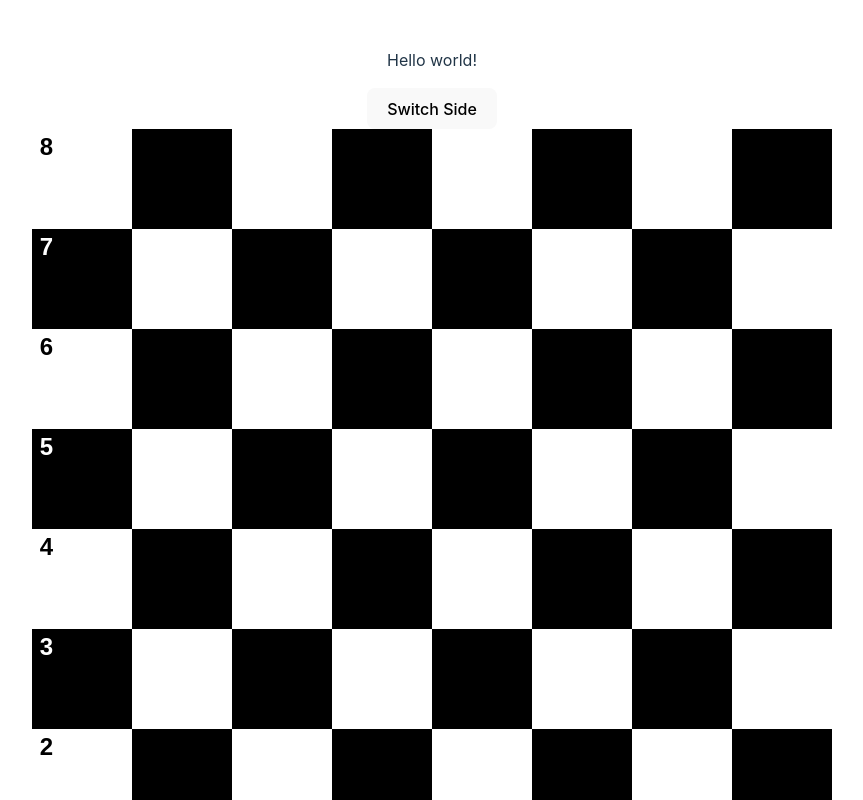
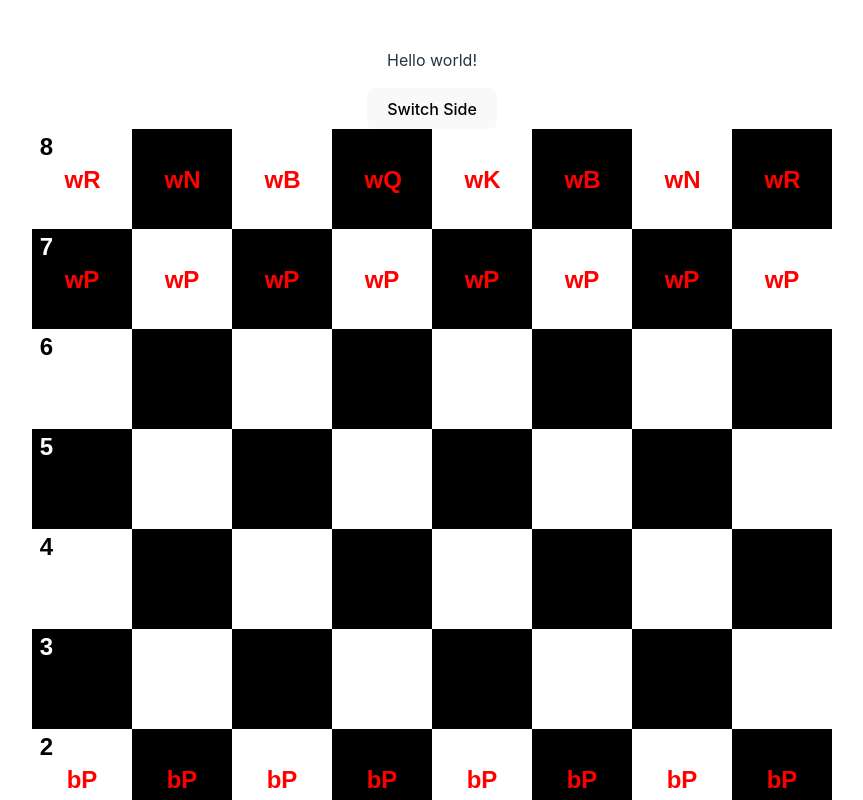
Before and after one commit to JesseHawkeCodes/chess-app, a React (Vite) app in the folder my-vue-app/: page / in a window 1280 px wide. Shown: the top 800 px of the page, without its empty margins (208-1071 px from the left). Built offline with nearby package versions, Linux system fonts and the light colour scheme.

Commit message:
Implemented board state (piece positions) and rendering pieces as text

```diff
--- a/my-vue-app/src/ChessboardAbs.css
+++ b/my-vue-app/src/ChessboardAbs.css
@@ -1,3 +1,37 @@
+/*#region*/
+/*#endregion*/
+
+:root{
+    /* Colours */
+    --dark-square-color: black;
+    --light-square-color: white;
+
+    /*Generic Positions*/
+    --offset: 100px;
+
+    /* Board Positions */
+    --piece-row-1: 50px;
+    --piece-row-2: 150px;
+
+    --piece-col-1: 50px;
+    --piece-col-2: 150px;
+
+    /*Piece positions*/
+    --piece-x-offset: 32.5px;
+    --piece-y-offset: 32.5px;
+}
+
+/*Colours*/
+.lightSquare {
+    background-color: var(--light-square-color);
+}
+
+.darkSquare {
+    background-color: var(--dark-square-color);
+}
+
+/* Board Rendering*/
+/*#region*/
 .boardContainer {
     position: relative;
     width: 800px;
@@ -27,6 +61,29 @@
     flex-flow: row-reverse;
     width: 100px;
     height: 100px;
+}
+/*#endregion*/
+
+/*CoordinateLabels*/
+/*#region*/
+.coordinateLabelTextDark {
+    align-self: center;
+    margin: auto;
+    font-size: 1.5em;
+    font-family: sans-serif;
+    font-weight: bold;
+
+    color:black;
+}
+
+.coordinateLabelTextLight {
+    align-self: center;
+    margin: auto;
+    font-size: 1.5em;
+    font-family: sans-serif;
+    font-weight: bold;
+
+    color:white;
 }
 
 .coordinateLabel {
@@ -115,30 +172,106 @@
     left: -3px;
     bottom: 765px;
 }
+/*#endregion*/
 
-.coordinateLabelTextDark {
+
+/*Piece Rendering*/
+/*#region*/
+.pieceContainer{
+    position: relative;
+    width: 800px;
+    height: 800px;
+}
+
+.piece {
+    width: 35px;
+    height: 35px;
+    display: flex;
+    position: absolute;
+}
+.pieceText{
     align-self: center;
     margin: auto;
     font-size: 1.5em;
     font-family: sans-serif;
     font-weight: bold;
 
-    color:black;
+    color: red;
 }
 
-.coordinateLabelTextLight {
-    align-self: center;
-    margin: auto;
-    font-size: 1.5em;
-    font-family: sans-serif;
-    font-weight: bold;
+.pieceCol1 {
+    left: calc(var(--piece-x-offset))
+}
 
-    color:white;
+.pieceCol2 {
+    left: calc(var(--piece-x-offset) + var(--offset)*1)
 }
+
+.pieceCol3 {
+    left: calc(var(--piece-x-offset) + var(--offset)*2)
+}
+
+.pieceCol4 {
+    left: calc(var(--piece-x-offset) + var(--offset)*3)
+}
+
+.pieceCol5 {
+    left: calc(var(--piece-x-offset) + var(--offset)*4)
+}
+
+.pieceCol6 {
+    left: calc(var(--piece-x-offset) + var(--offset)*5)
+}
+
+.pieceCol7 {
+    left: calc(var(--piece-x-offset) + var(--offset)*6)
+}
+
+.pieceCol8 {
+    left: calc(var(--piece-x-offset) + var(--offset)*7)
+}
+
+.pieceRow1 {
+    bottom: var(--piece-y-offset)
+}
+
+.pieceRow2 {
+    bottom: calc(var(--piece-y-offset) + var(--offset)*1)
+}
+
+.pieceRow3 {
+    bottom: calc(var(--piece-y-offset) + var(--offset)*2)
+}
+
+.pieceRow4 {
+    bottom: calc(var(--piece-y-offset) + var(--offset)*3)
+}
+
+.pieceRow5 {
+    bottom: calc(var(--piece-y-offset) + var(--offset)*4)
+}
+
+.pieceRow6 {
+    bottom: calc(var(--piece-y-offset) + var(--offset)*5)
+}
+
+.pieceRow7 {
+    bottom: calc(var(--piece-y-offset) + var(--offset)*6)
+}
+
+.pieceRow8 {
+    bottom: calc(var(--piece-y-offset) + var(--offset)*7)
+}
+
+/*#endregion*/
+
 
 .redBG {
     background-color: red;
 }
+
+/*Junk???
+
 
 .columnNotationDiv {
     width: 35px;
@@ -165,19 +298,6 @@
     font-family: sans-serif;
     font-weight: bold;
 }
-
-.lightSquare {
-    background-color: white;
-}
-
-.darkSquare {
-    background-color: black;
-}
-
-
-
-
-
 
 .columnNotationA {
     justify-content: flex-start;
@@ -209,4 +329,4 @@
 
 .columnNotationH {
     justify-content: flex-end;
-}
+} */
--- a/my-vue-app/src/ChessboardAbs.tsx
+++ b/my-vue-app/src/ChessboardAbs.tsx
@@ -6,7 +6,16 @@ export default function ChessboardAbs() {
 
   const [perspective, setPerspective] = useState("white");
 
-  // const [boardState, setBoardState = useState();
+  const [gameState, setGameState] = useState(
+    [ ["bR","bN","bB","bQ","bK","bB","bN","bR"],
+      ["bP","bP","bP","bP","bP","bP","bP","bP"],
+      ["x","x","x","x","x","x","x","x"],
+      ["x","x","x","x","x","x","x","x"],
+      ["x","x","x","x","x","x","x","x"],
+      ["x","x","x","x","x","x","x","x"],
+      ["wP","wP","wP","wP","wP","wP","wP","wP"],
+      ["wR","wN","wB","wQ","wK","wB","wN","wR"] ]
+  );
 
   const togglePerspective = () => {
     if (perspective == "white") {
@@ -27,7 +36,7 @@ export default function ChessboardAbs() {
 
         <BoardCoordinates perspective = {perspective} />
 
-        {/* Show pieces */}
+        <DisplayPieces gameState = {gameState}></DisplayPieces>
       </div>
     </>
   )
@@ -324,3 +333,50 @@ function BoardCoordinates({perspective} : perspectiveProps) {
     )
   }
 }
+
+interface gameStateProps {
+  gameState: string[][];
+}
+
+function DisplayPieces({gameState} : gameStateProps) {
+
+  // return(
+  //   <>
+  //   <Div></>
+  //   </>
+  // )
+
+  const rowClasses = ["pieceRow1","pieceRow2","pieceRow3","pieceRow4","pieceRow5","pieceRow6","pieceRow7","pieceRow8"];
+  const colClasses = ["pieceCol1","pieceCol2","pieceCol3","pieceCol4","pieceCol5","pieceCol6","pieceCol7","pieceCol8"];
+  let pieceClassname = "";
+  // const colClass = "";
+  // const rowClass = "";
+  //Testing function that displays pieces in a list
+  return (
+    <>
+      {gameState.map((items, index) => {
+        return (
+          <>
+            {items.map((subItems, sindex) => {
+              pieceClassname = "piece" + " " + rowClasses[index] + " " + colClasses[sindex];
+              if (gameState[index][sindex] != "x") {
+                return (
+                  <div className={pieceClassname}>
+                    <p className="pieceText">{gameState[index][sindex]}</p>
+                  </div>
+                )
+              } else {
+                return(
+                  <></>
+                )
+              }
+
+            })}
+          </>
+        );
+      })}
+    </>
+  );
+}
+
+// DisplaySinglePiece({column, row})
```
